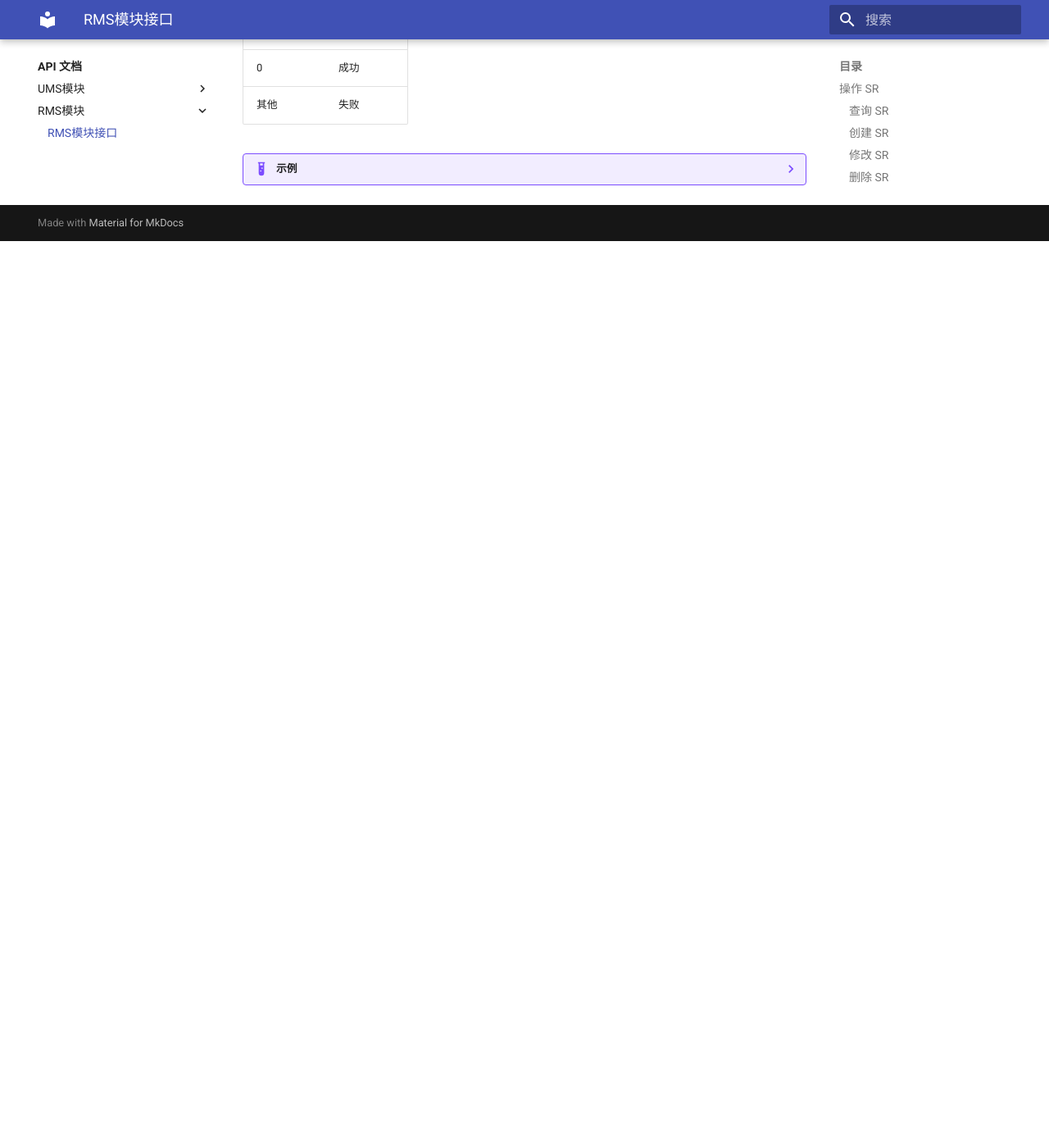
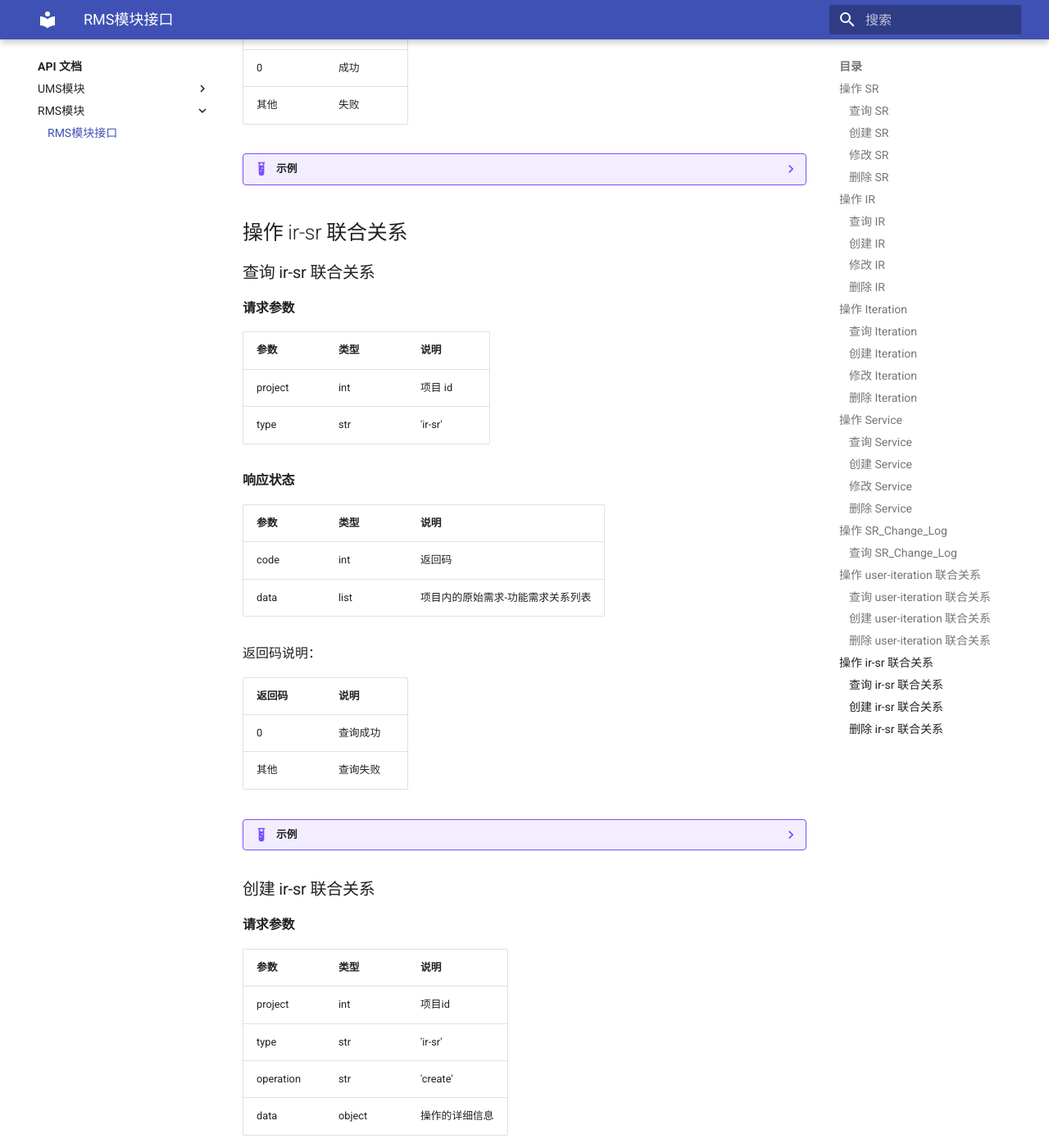
Before and after one commit to c7w/ReqMan-doc, an MkDocs documentation site: the page built from docs/api/rms/rms.md, in a window 1280 px wide and 1400 px high, scrolled down 21517 px. Shown: the whole window at 82% size. Built offline with MkDocs 1.6.1 and Material for MkDocs 9.7.7, drawn with Linux system fonts in a browser that asks for light colours; before the commit the page ends 21811 px from its top, so only the background shows below that; some of the changed text lies outside the part shown.

Commit message:
[SR.004.803.I] Create part of the docs of apis in rms (#5)

````diff
--- a/docs/api/rms/rms.md
+++ b/docs/api/rms/rms.md
@@ -1071,3 +1071,152 @@ data 内容说明：
             "code": 0
         }
         ```
+
+## 操作 ir-sr 联合关系
+
+### 查询 ir-sr 联合关系
+
+#### 请求参数
+|参数|类型|说明|
+|-|-|-|
+|project|int|项目 id|
+|type|str|'ir-sr'|
+
+#### 响应状态
+|参数|类型|说明|
+|-|-|-|
+|code|int|返回码|
+|data|list|项目内的原始需求-功能需求关系列表|
+
+返回码说明：
+
+|返回码|说明|
+|-|-|
+|0|查询成功|
+|其他|查询失败|
+
+??? example "示例"
+    === "请求"
+        ```json
+        {
+            "sessionId": "Rd8Gs0jw0jdbUeJzf7EIBwkwr7aYit74",
+            "project": 1,
+            "type":"ir-sr"
+        }
+        ```
+    === "响应"
+        ```json
+        {
+            "code": 0,
+            "data":[]
+        }
+
+### 创建 ir-sr 联合关系
+
+#### 请求参数
+
+|参数|类型|说明|
+|-|-|-|
+|project|int|项目id|
+|type|str|'ir-sr'|
+|operation|str|'create'|
+|data|object|操作的详细信息|
+
+data 内容说明：
+
+|项目|类型|说明|
+|-|-|-|
+|updateData|object|所创建的内容|
+
+updateData 内容说明：
+
+|项目|类型|说明|
+|-|-|-|
+|IRId|int|建立关系的原始需求的 id|
+|SRId|int|建立关系的功能需求的 id|
+
+#### 响应状态
+|参数|类型|说明|
+|-|-|-|
+|code|int|返回码|
+
+返回码说明：
+
+|返回码|说明|
+|-|-|
+|0|创建成功|
+|其他|创建失败|
+
+??? example "示例"
+    === "请求"
+        ```json
+        {
+            "sessionId": "Rd8Gs0jw0jdbUeJzf7EIBwkwr7aYit74",
+            "project": 1,
+            "type":"user-iteration"，
+            "operation":"create",
+            "data":{
+                 "updateData": {
+                    "SRId":1,
+                    "IRId":2
+                }
+            }
+        }
+        ```
+    === "响应"
+        ```json
+        {
+            "code": 0
+        }
+        ```
+
+### 删除 ir-sr 联合关系
+
+#### 请求参数
+
+|参数|类型|说明|
+|-|-|-|
+|project|int|项目id|
+|type|str|'ir-sr'|
+|operation|str|'delete'|
+|data|object|操作的详细信息|
+
+data 内容说明：
+
+|项目|类型|说明|
+|-|-|-|
+|IRId|int|需要删除的关系所关联的原始需求的 id|
+|SRId|int|需要删除的关系所关联的功能需求的 id|
+
+#### 响应状态
+|参数|类型|说明|
+|-|-|-|
+|code|int|返回码|
+
+返回码说明：
+
+|返回码|说明|
+|-|-|
+|0|成功|
+|其他|失败|
+
+??? example "示例"
+    === "请求"
+        ```json
+        {
+            "sessionId": "Rd8Gs0jw0jdbUeJzf7EIBwkwr7aYit74",
+            "project": 1,
+            "type":"ir-sr"，
+            "operation":"delete",
+            "data":{
+                 "IRId":1,
+                 "SRId":2
+            }
+        }
+        ```
+    === "响应"
+        ```json
+        {
+            "code": 0
+        }
+        ```
````
Also changed, not shown: other parts of docs/api/rms/rms.md (+2 -2 lines).
